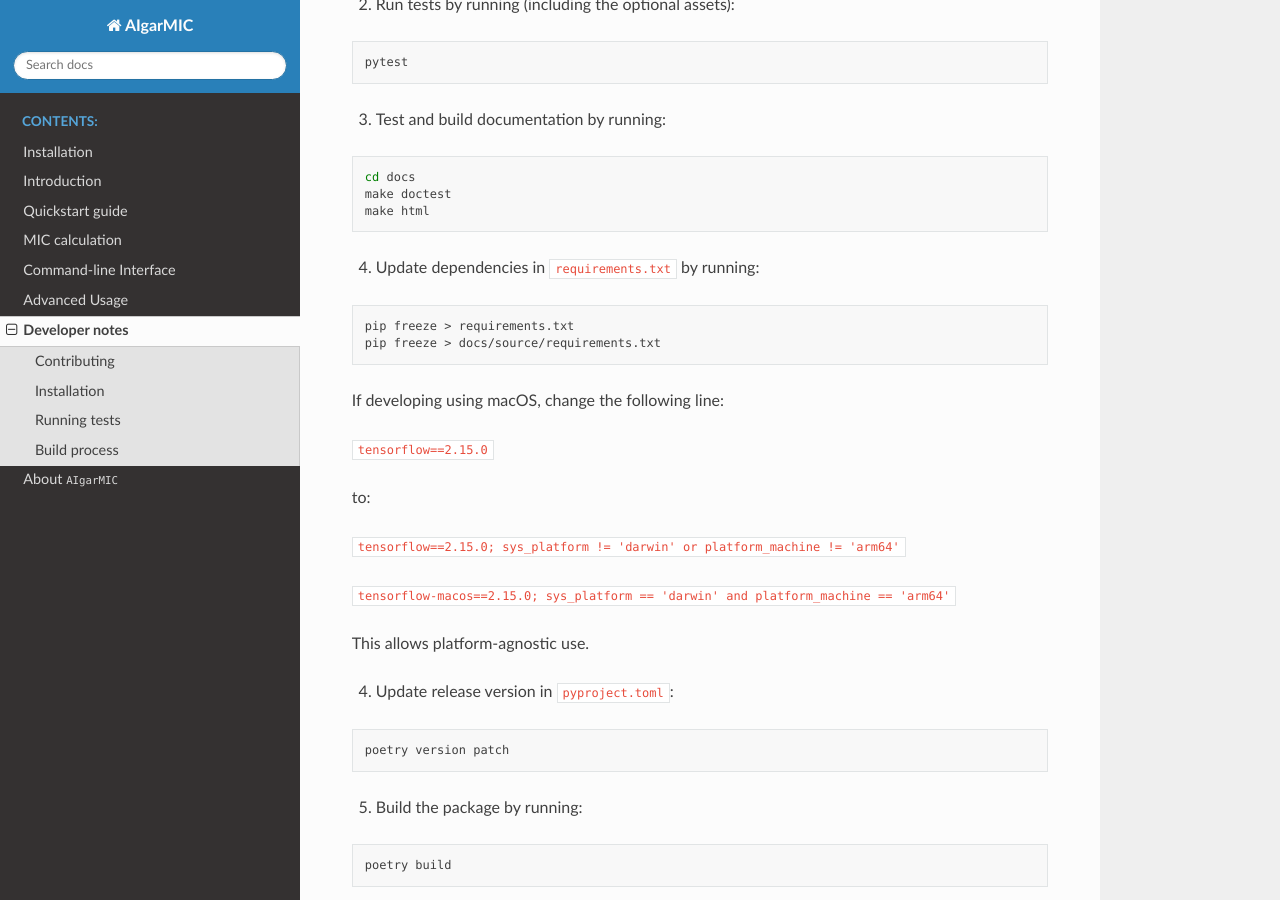
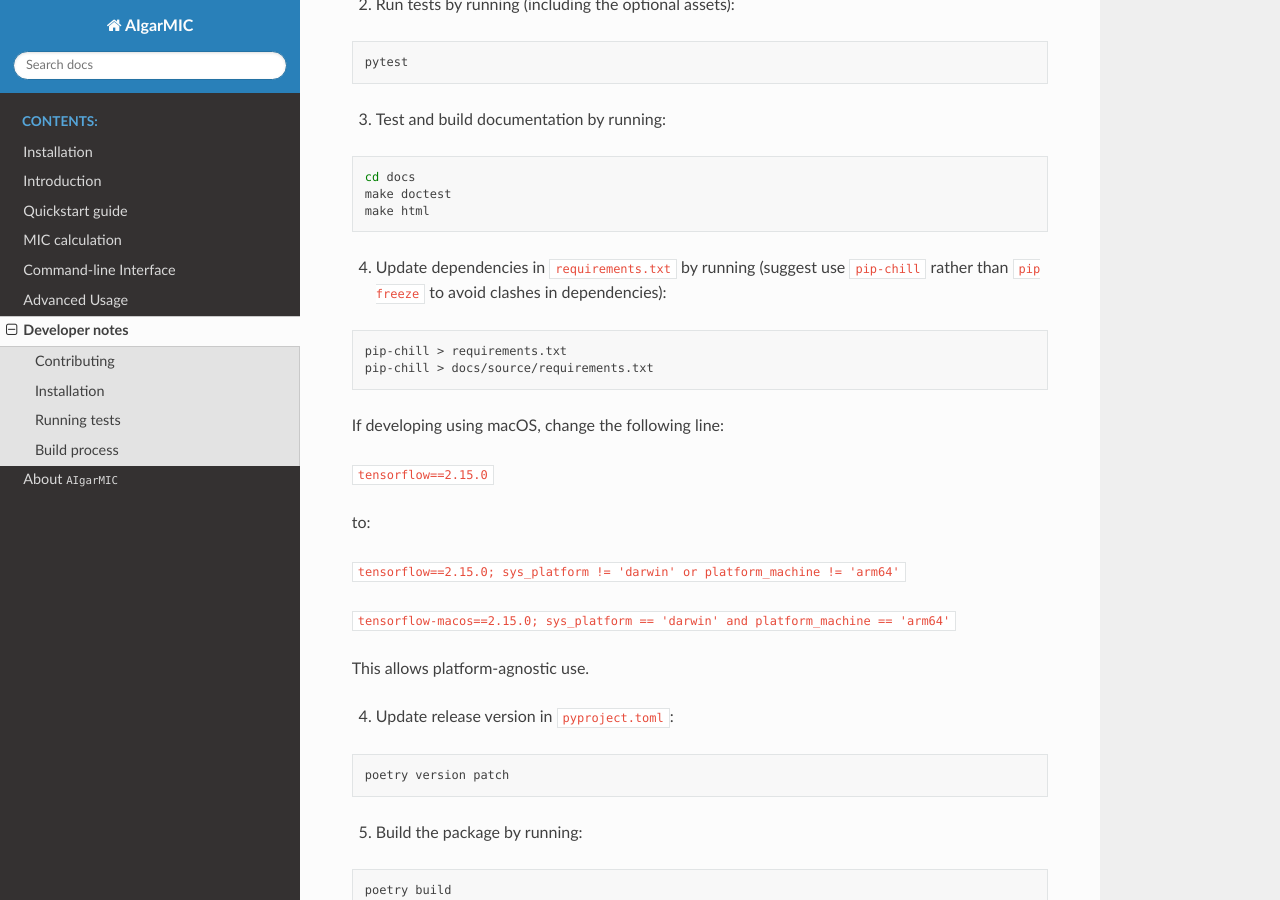
Before and after one commit to agerada/AIgarMIC, a Sphinx documentation site: the page built from docs/source/developer.rst, in a window 1280 px wide and 900 px high, scrolled down 1297 px. Built offline with Sphinx 7.4.7 and the Read the Docs theme 2.0.0, drawn with Linux system fonts in a browser that asks for light colours.

Commit message:
advise pip-chill instead of freeze

```diff
--- a/docs/source/developer.rst
+++ b/docs/source/developer.rst
@@ -57,12 +57,12 @@ Errors related to ``cv2`` and ``tensorflow`` import can be ignored.
     make doctest
     make html
 
-4. Update dependencies in ``requirements.txt`` by running:
+4. Update dependencies in ``requirements.txt`` by running (suggest use ``pip-chill`` rather than ``pip freeze`` to avoid clashes in dependencies):
 
 .. code-block:: bash
 
-    pip freeze > requirements.txt
-    pip freeze > docs/source/requirements.txt
+    pip-chill > requirements.txt
+    pip-chill > docs/source/requirements.txt
 
 If developing using macOS, change the following line:
 
```
Also changed, not shown: requirements.txt (+3 -129 lines).
